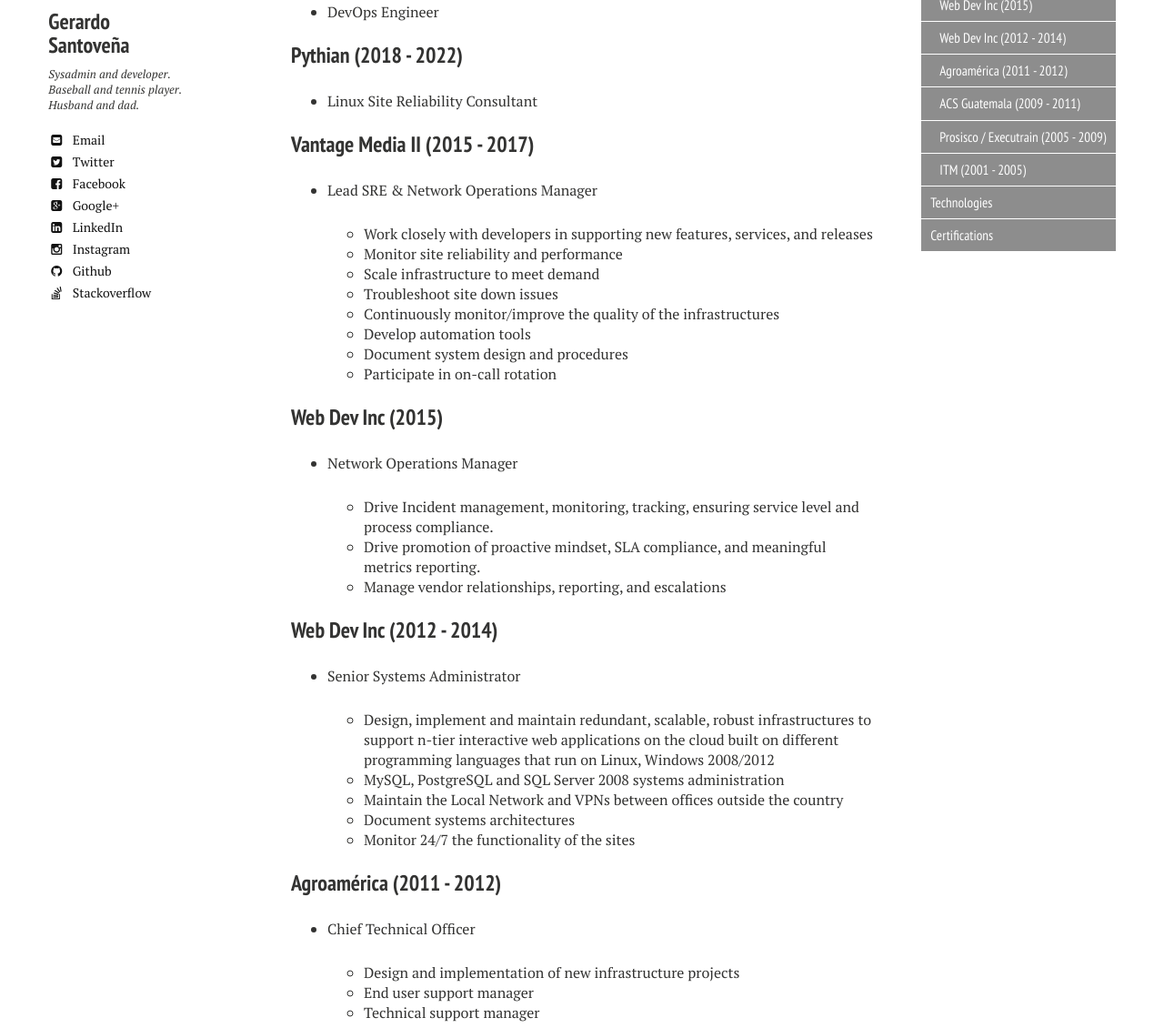
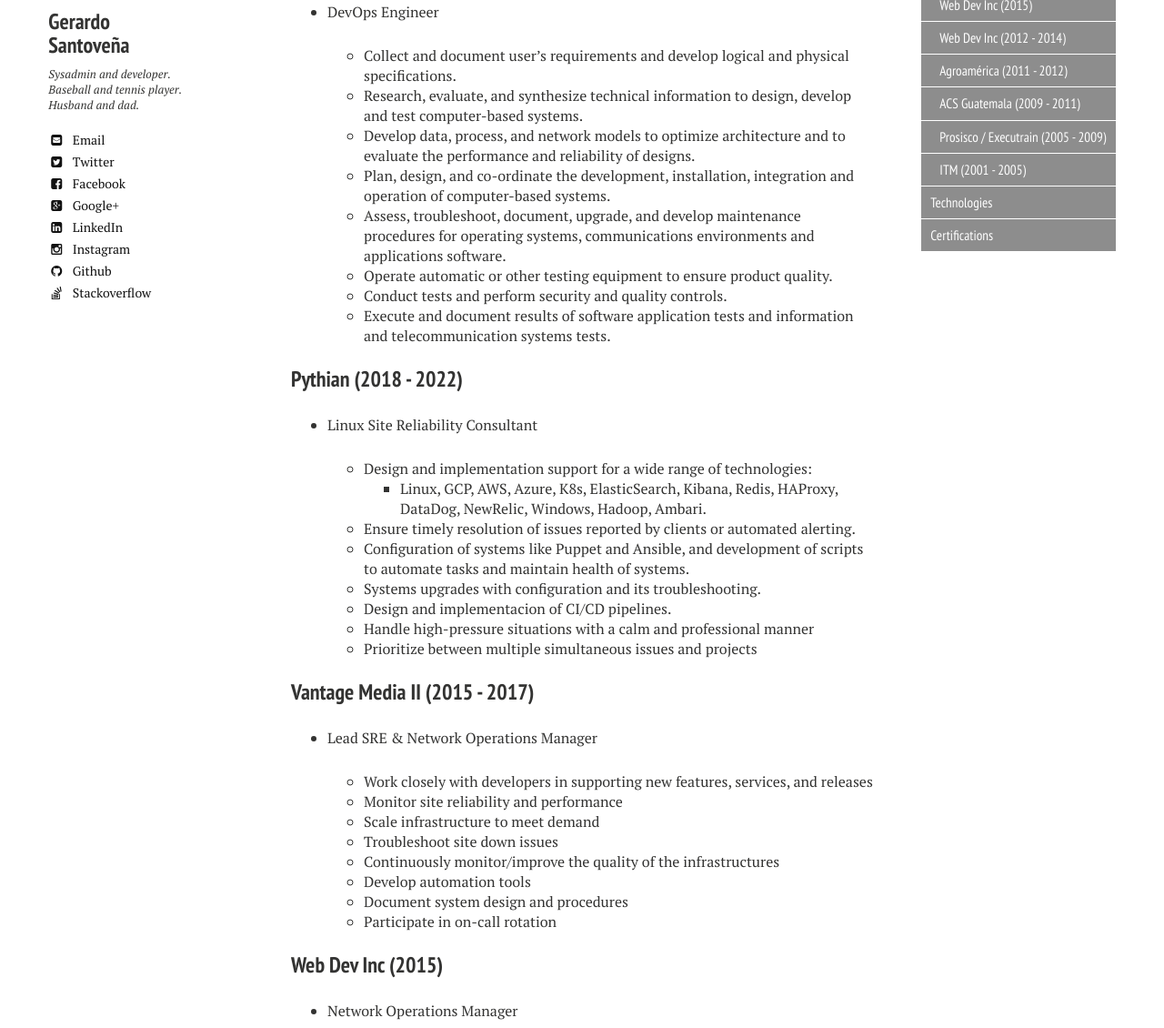
Before and after one commit to gsantovena/gsantovena.github.io, a Jekyll site: the page built from resume/index.md, in a window 1280 px wide and 1400 px high, cut to the strip 270-1400 px from the top of the window. Shown: the whole strip at 91% size. Built offline with Jekyll 4.4.1, drawn with Linux system fonts in a browser that asks for light colours; nearby versions of some CDN libraries.

Commit message:
add: job descriptions

```diff
--- a/resume/index.md
+++ b/resume/index.md
@@ -17,9 +17,27 @@
 
 * DevOps Engineer
 
+    * Collect and document user's requirements and develop logical and physical specifications.
+    * Research, evaluate, and synthesize technical information to design, develop and test computer-based systems.
+    * Develop data, process, and network models to optimize architecture and to evaluate the performance and reliability of designs.
+    * Plan, design, and co-ordinate the development, installation, integration and operation of computer-based systems.
+    * Assess, troubleshoot, document, upgrade, and develop maintenance procedures for operating systems, communications environments and applications software.
+    * Operate automatic or other testing equipment to ensure product quality.
+    * Conduct tests and perform security and quality controls.
+    * Execute and document results of software application tests and information and telecommunication systems tests.
+
 ### Pythian (2018 - 2022)
 
 * Linux Site Reliability Consultant
+
+    * Design and implementation support for a wide range of technologies:
+        * Linux, GCP, AWS, Azure, K8s, ElasticSearch, Kibana, Redis, HAProxy, DataDog, NewRelic, Windows, Hadoop, Ambari.
+    * Ensure timely resolution of issues reported by clients or automated alerting.
+    * Configuration of systems like Puppet and Ansible, and development of scripts to automate tasks and maintain health of systems.
+    * Systems upgrades with configuration and its troubleshooting.
+    * Design and implementacion of CI/CD pipelines.
+    * Handle high-pressure situations with a calm and professional manner
+    * Prioritize between multiple simultaneous issues and projects
 
 ### Vantage Media II (2015 - 2017)
 
```
